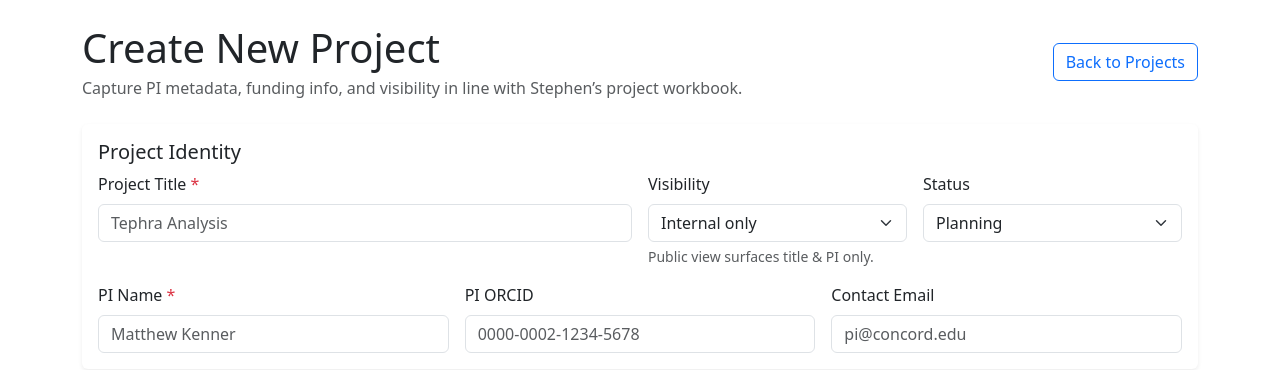
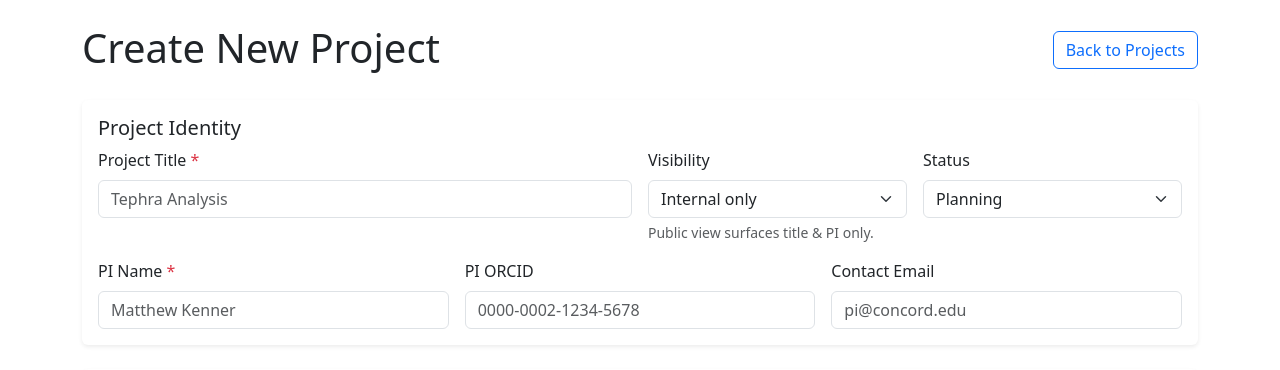
Before and after one commit to garciaden/Geo-Mockup, a Flask app: page /projects/new in a window 1280 px wide. Shown: the part 76-446 px from the top of the page. Run offline with Flask 3, Linux system fonts and the light colour scheme.

```diff
--- a/app/projects/templates/projects/project_create.html
+++ b/app/projects/templates/projects/project_create.html
@@ -3,7 +3,6 @@
   <div class="d-flex justify-content-between align-items-center mb-4">
     <div>
       <h1 class="mb-1">Create New Project</h1>
-      <p class="text-muted mb-0">Capture PI metadata, funding info, and visibility in line with Stephen’s project workbook.</p>
     </div>
     <div class="d-flex flex-wrap gap-2">
       <a href="{{ url_for('projects.project_list') }}" class="btn btn-outline-primary">Back to Projects</a>
--- a/app/samples/templates/samples/sample_register.html
+++ b/app/samples/templates/samples/sample_register.html
@@ -3,7 +3,6 @@
   <div class="d-flex justify-content-between align-items-center mb-4">
     <div>
       <h1 class="mb-1">Register Single Sample</h1>
-      <p class="text-muted mb-0">Capture field metadata in line with Stephen’s Tephra Collection workbook.</p>
     </div>
     <div class="d-flex flex-wrap gap-2">
       <a href="{{ url_for('samples.sample_bulk_upload') }}" class="btn btn-outline-primary">Switch to Bulk Upload</a>
```
